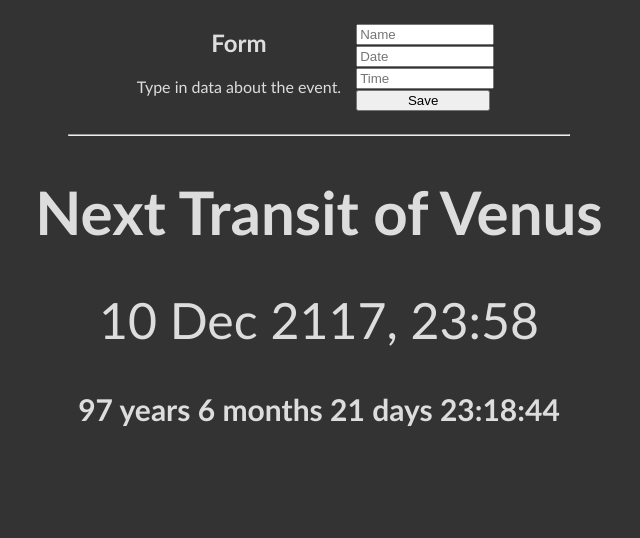
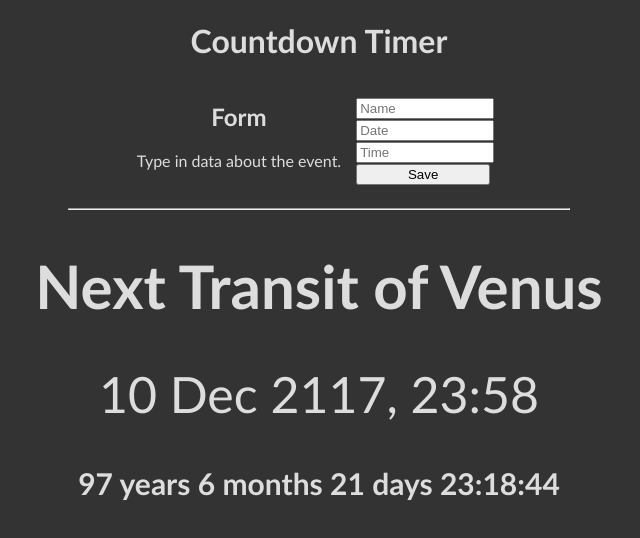
Before and after one commit to tomasz-rebas/react-countdown-timer, a React (Create React App) app: page / in a window 1280 px wide. Shown: the top 538 px of the page, without its empty margins (321-961 px from the left). Built offline with nearby package versions, Linux system fonts and the light colour scheme.

Commit message:
New component - Header

```diff
--- a/src/components/App.js
+++ b/src/components/App.js
@@ -1,4 +1,5 @@
 import React from 'react';
+import Header from './Header';
 import Form from './Form';
 import Main from './Main';
 
@@ -150,6 +151,7 @@ class App extends React.Component {
     render() {
         return (
             <div>
+                <Header/>
                 <Form
                     eventData={this.state}
                     saveUserInput={this.saveUserInput}
--- /dev/null
+++ b/src/components/Header.js
@@ -0,0 +1,9 @@
+import React from 'react';
+
+function Header() {
+    return (
+        <h1 className="app-name">Countdown Timer</h1>
+    );
+}
+
+export default Header;
```
